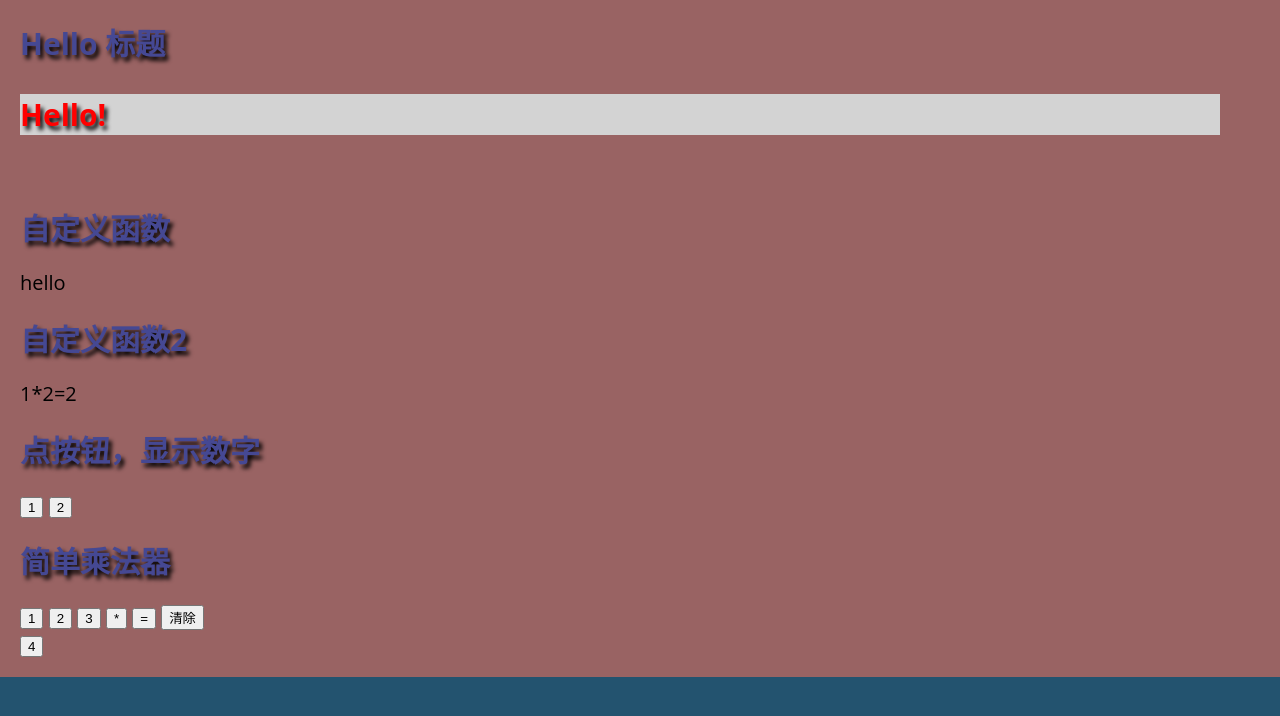
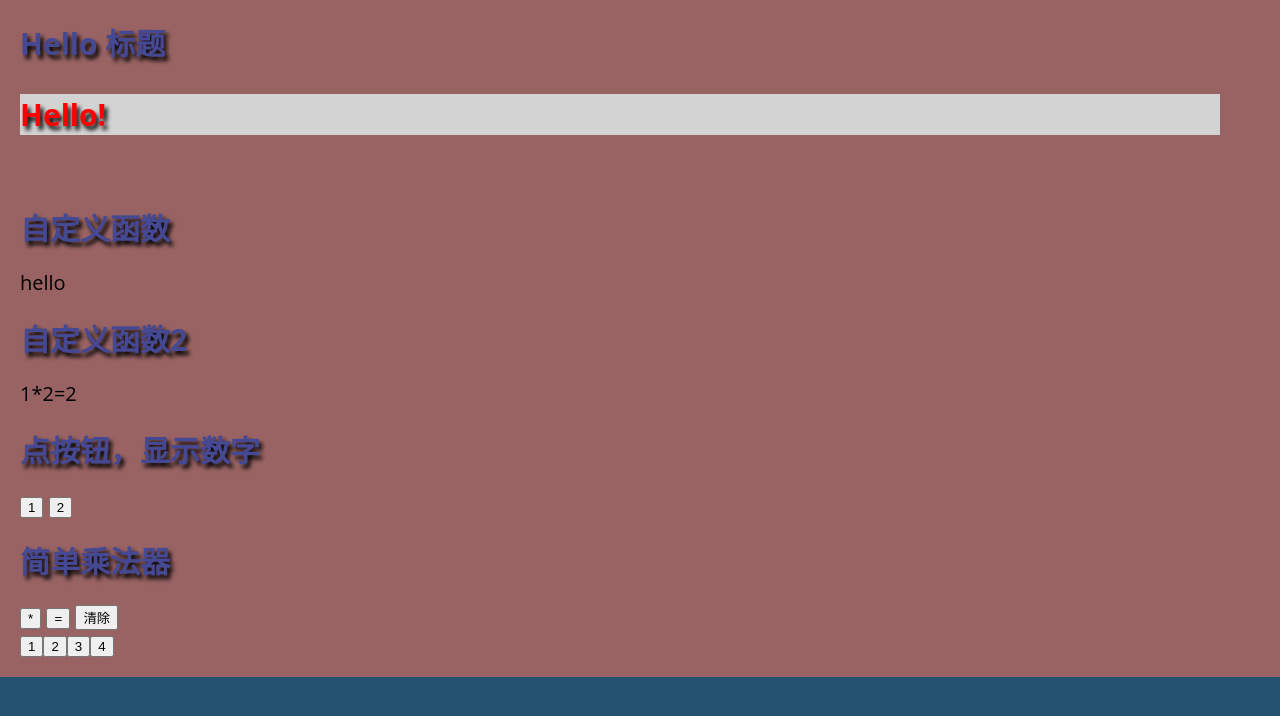
Before and after one commit to misapprehand/web-learning, a plain HTML site: page hello/js_basic.html in a window 1280 px wide. Shown: the top 716 px of the page. Drawn offline with Linux system fonts and the light colour scheme; a web font is replaced by a local one.

Commit message:
js创建所有数字buttons

```diff
--- a/hello/hello.js
+++ b/hello/hello.js
@@ -69,9 +69,18 @@ function create_button(id,value){
 
     return element;
 }
-var number_button_element = create_button("mul-4","4");
+
+var number_button_element = create_button("mul-1","1");
 document.getElementById('multiplier').appendChild(number_button_element);
 
+number_button_element = create_button("mul-2","2");
+document.getElementById('multiplier').appendChild(number_button_element);
+
+number_button_element = create_button("mul-3","3");
+document.getElementById('multiplier').appendChild(number_button_element);
+
+number_button_element = create_button("mul-4","4");
+document.getElementById('multiplier').appendChild(number_button_element);
 
 var number_buttons = ['mul-1',
                       'mul-2',
--- a/hello/js_basic.html
+++ b/hello/js_basic.html
@@ -24,9 +24,6 @@
         </div>
         <h2>简单乘法器</h2>
         <div id="multiplier">
-            <input type="button" id="mul-1" value="1" />
-            <input type="button" id="mul-2" value="2" />
-            <input type="button" id="mul-3" value="3" />
             <input type="button" id="mul-*" value="*" />
             <input type="button" id="mul-=" value="=" />
             <input type="button" id="mul-clr" value="清除" />
```
